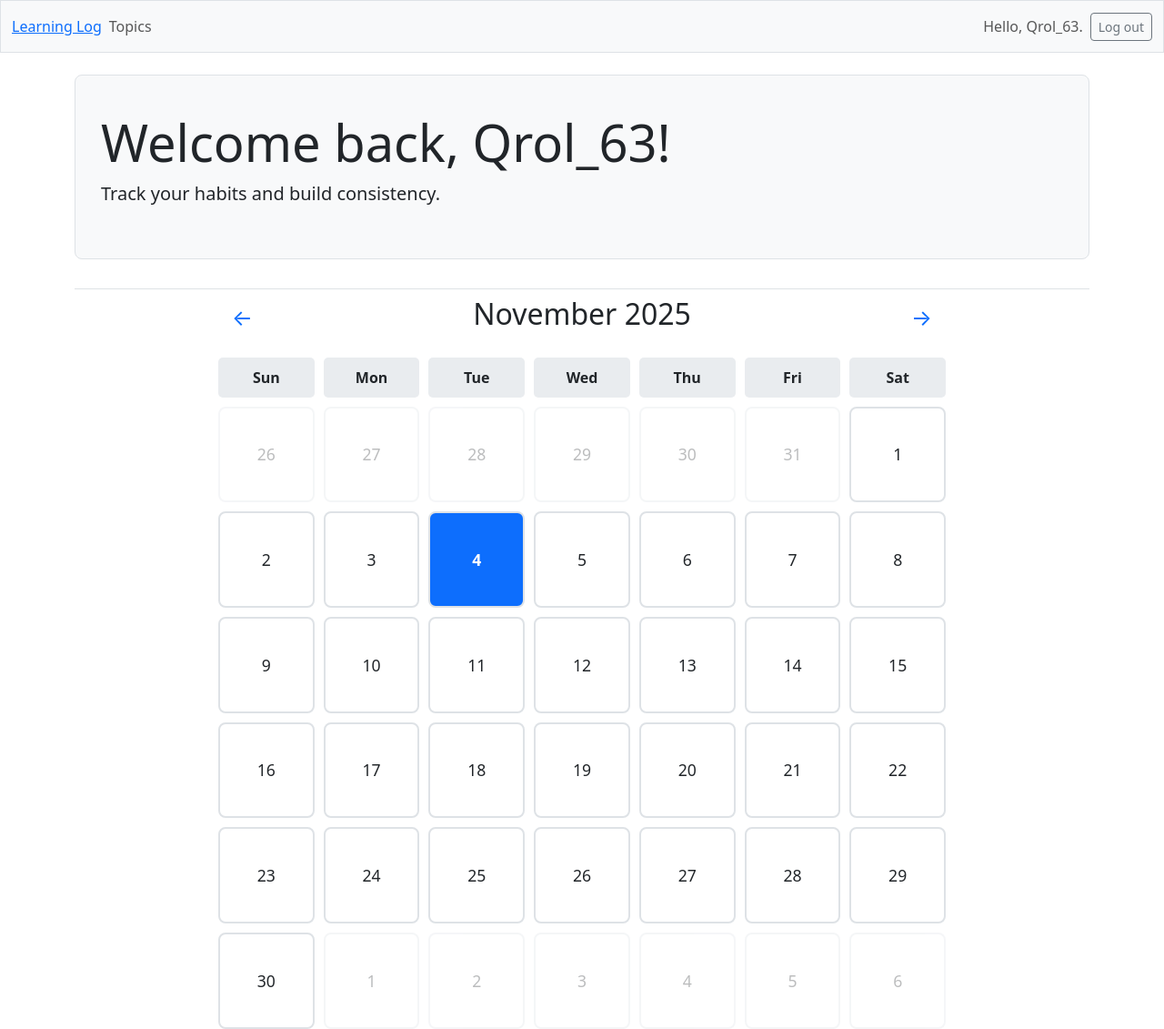
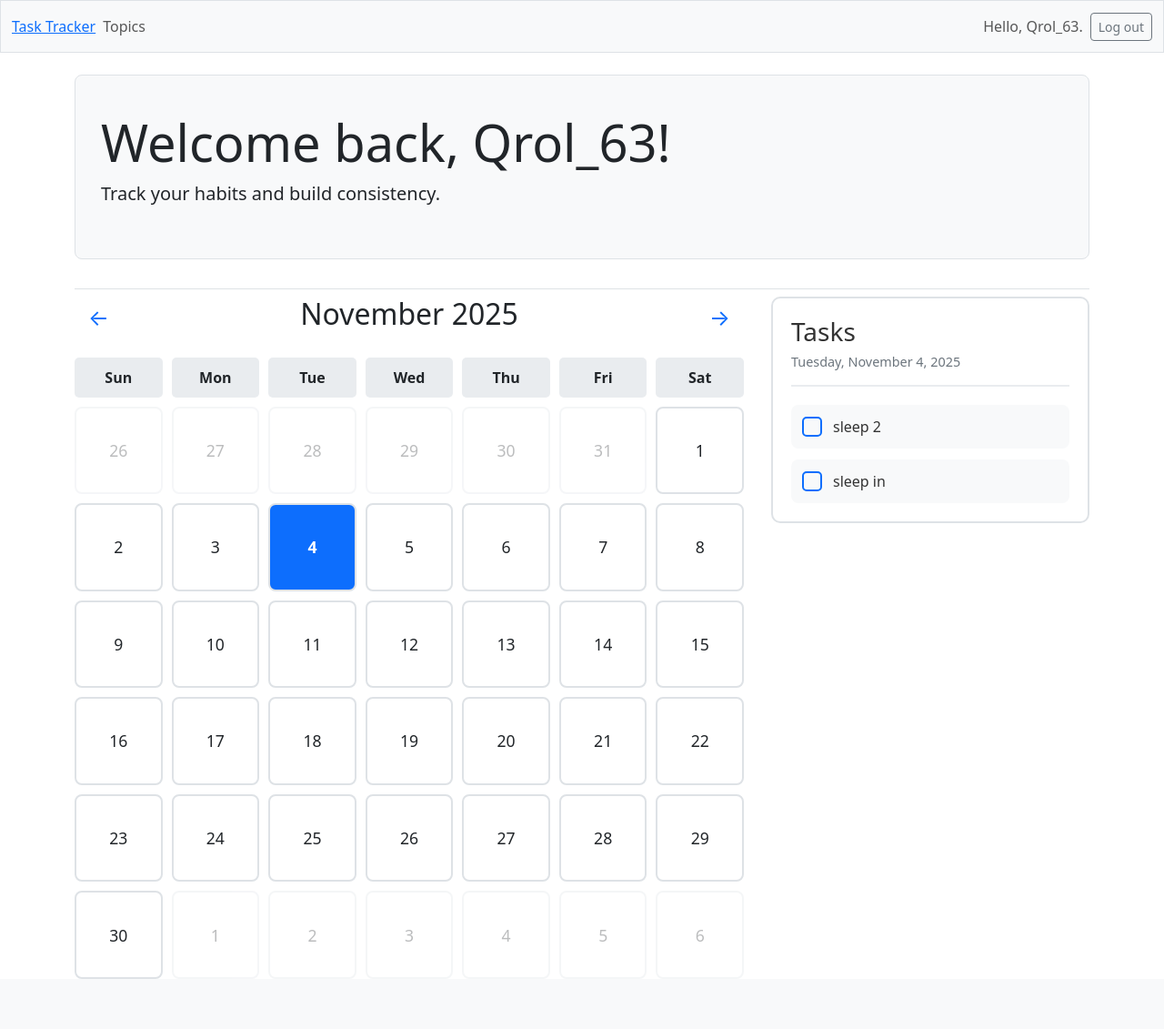
Before and after one commit to Qrol63/CY300, a Django app: page /home/ in a window 1280 px wide. Shown: the whole page at 91% size. After the commit the page ends 1076 px from the top, so only its background shows below. Run offline with Django 4.2, Linux system fonts and the light colour scheme; a user stored in the database is signed in; data comes from the database, SQL or seed files in the repository; both versions use the stored data as it was after the commit; some libraries are stand-ins or nearby versions.

Commit message:
Added daily tracker makes calendar day green when all tasks are clicked.

```diff
--- a/learning_logs/templates/learning_logs/base.html
+++ b/learning_logs/templates/learning_logs/base.html
@@ -4,7 +4,7 @@
 <head>
   <meta charset="utf-8">
   <meta name="viewport" content="width=device-width, initial-scale=1">
-  <title>Learning Log</title>
+  <title>Task Tracker</title>
 
   {% load django_bootstrap5 %}
   {% bootstrap_css %}
@@ -17,9 +17,9 @@
   <nav class="navbar navbar-expand-md navbar-light bg-light mb-4 border">
     <div class="container-fluid">
       {% if user.is_authenticated %}
-      <a href="{% url 'learning_logs:home' %}">Learning Log</a>
+      <a href="{% url 'learning_logs:home' %}">Task Tracker</a>
       {% else %}
-      <a href="{% url 'learning_logs:index' %}">Learning Log</a>
+      <a href="{% url 'learning_logs:index' %}">Task Tracker</a>
       {% endif %}
 
       <button class="navbar-toggler" type="button" data-bs-toggle="collapse" data-bs-target="#navbarCollapse"
--- a/learning_logs/templates/learning_logs/home.html
+++ b/learning_logs/templates/learning_logs/home.html
@@ -11,9 +11,16 @@
 
 {% block content %}
 <style>
+  .main-container {
+    display: grid;
+    grid-template-columns: 1fr 350px;
+    gap: 30px;
+    max-width: 1200px;
+    margin: 0 auto;
+  }
+
   .calendar-container {
-    max-width: 800px;
-    margin: 0 auto;
+    width: 100%;
   }
 
   .calendar-header {
@@ -66,7 +73,7 @@
     font-weight: bold;
   }
 
-  .calendar-day.selected {
+  .calendar-day.has-completed {
     background-color: #198754;
     color: white;
     border-color: #198754;
@@ -84,8 +91,98 @@
   .month-nav-btn:hover {
     color: #0a58ca;
   }
+
+  .tasks-panel {
+    background: white;
+    border: 2px solid #dee2e6;
+    border-radius: 10px;
+    padding: 20px;
+    height: fit-content;
+  }
+
+  .tasks-header {
+    margin-bottom: 20px;
+    padding-bottom: 15px;
+    border-bottom: 2px solid #e9ecef;
+  }
+
+  .tasks-header h3 {
+    margin: 0;
+    color: #333;
+  }
+
+  .selected-date {
+    color: #6c757d;
+    font-size: 0.9rem;
+    margin-top: 5px;
+  }
+
+  .task-list {
+    display: flex;
+    flex-direction: column;
+    gap: 12px;
+  }
+
+  .task-item {
+    display: flex;
+    align-items: center;
+    gap: 12px;
+    padding: 12px;
+    background: #f8f9fa;
+    border-radius: 8px;
+    transition: background 0.2s;
+  }
+
+  .task-item:hover {
+    background: #e9ecef;
+  }
+
+  .task-checkbox {
+    width: 22px;
+    height: 22px;
+    min-width: 22px;
+    border: 2px solid #0d6efd;
+    border-radius: 5px;
+    cursor: pointer;
+    display: flex;
+    align-items: center;
+    justify-content: center;
+    transition: all 0.2s;
+  }
+
+  .task-checkbox.checked {
+    background: #198754;
+    border-color: #198754;
+  }
+
+  .task-checkbox.checked::after {
+    content: '✓';
+    color: white;
+    font-weight: bold;
+    font-size: 14px;
+  }
+
+  .task-name {
+    flex: 1;
+    color: #333;
+    font-size: 1rem;
+  }
+
+  .no-tasks {
+    text-align: center;
+    color: #6c757d;
+    padding: 30px;
+    font-style: italic;
+  }
+
+  @media (max-width: 992px) {
+    .main-container {
+      grid-template-columns: 1fr;
+    }
+  }
 </style>
 
+<div class="main-container">
   <div class="calendar-container">
     <div class="calendar-header">
       <button class="month-nav-btn" onclick="previousMonth()">←</button>
@@ -96,19 +193,45 @@
     <div class="calendar-grid" id="calendar"></div>
   </div>
 
+  <div class="tasks-panel">
+    <div class="tasks-header">
+      <h3>Tasks</h3>
+      <div class="selected-date" id="selectedDate"></div>
+    </div>
+
+    <div class="task-list" id="taskList">
+      {% if topics %}
+      {% for topic in topics %}
+      <div class="task-item" onclick="toggleTaskFromElement(this)">
+        <div class="task-checkbox" data-topic-id="{{ topic.id }}"></div>
+        <div class="task-name">{{ topic.text }}</div>
+      </div>
+      {% endfor %}
+      {% else %}
+      <div class="no-tasks">No topics yet. <a href="{% url 'learning_logs:new_topic' %}">Add one!</a></div>
+      {% endif %}
+    </div>
+  </div>
+</div>
+
 <script>
   let currentDate = new Date();
-  let selectedDates = new Set();
+  let selectedDate = new Date();
+  let completions = {};
 
   const monthNames = ['January', 'February', 'March', 'April', 'May', 'June',
     'July', 'August', 'September', 'October', 'November', 'December'];
   const dayLabels = ['Sun', 'Mon', 'Tue', 'Wed', 'Thu', 'Fri', 'Sat'];
 
+  function getDateKey(date) {
+    return date.getFullYear() + '-' + date.getMonth() + '-' + date.getDate();
+  }
+
   function renderCalendar() {
     const year = currentDate.getFullYear();
     const month = currentDate.getMonth();
 
-    document.getElementById('monthYear').textContent = `${monthNames[month]} ${year}`;
+    document.getElementById('monthYear').textContent = monthNames[month] + ' ' + year;
 
     const firstDay = new Date(year, month, 1).getDay();
     const daysInMonth = new Date(year, month + 1, 0).getDate();
@@ -117,27 +240,23 @@
     const calendar = document.getElementById('calendar');
     calendar.innerHTML = '';
 
-    // Day labels
-    dayLabels.forEach(day => {
+    for (let i = 0; i < dayLabels.length; i++) {
       const label = document.createElement('div');
       label.className = 'calendar-day-label';
-      label.textContent = day;
+      label.textContent = dayLabels[i];
       calendar.appendChild(label);
-    });
+    }
 
-    // Previous month days
     for (let i = firstDay - 1; i >= 0; i--) {
       const day = createDayElement(daysInPrevMonth - i, true);
       calendar.appendChild(day);
     }
 
-    // Current month days
     for (let i = 1; i <= daysInMonth; i++) {
       const day = createDayElement(i, false);
       calendar.appendChild(day);
     }
 
-    // Next month days
     const remainingDays = 42 - (firstDay + daysInMonth);
     for (let i = 1; i <= remainingDays; i++) {
       const day = createDayElement(i, true);
@@ -155,7 +274,8 @@
       return day;
     }
 
-    // Check if today
+    const dateKey = getDateKey(new Date(currentDate.getFullYear(), currentDate.getMonth(), dayNum));
+
     const today = new Date();
     if (dayNum === today.getDate() &&
       currentDate.getMonth() === today.getMonth() &&
@@ -163,26 +283,61 @@
       day.classList.add('today');
     }
 
-    // Check if selected
-    const dateKey = `${currentDate.getFullYear()}-${currentDate.getMonth()}-${dayNum}`;
-    if (selectedDates.has(dateKey)) {
-      day.classList.add('selected');
+    const totalTasks = document.querySelectorAll('.task-checkbox').length;
+    if (completions[dateKey] && completions[dateKey].length === totalTasks && totalTasks > 0) {
+      day.classList.add('has-completed');
     }
 
-    day.onclick = () => toggleDate(dayNum);
+    day.onclick = function () { selectDate(dayNum); };
 
     return day;
   }
 
-  function toggleDate(dayNum) {
-    const dateKey = `${currentDate.getFullYear()}-${currentDate.getMonth()}-${dayNum}`;
-
-    if (selectedDates.has(dateKey)) {
-      selectedDates.delete(dateKey);
-    } else {
-      selectedDates.add(dateKey);
+  function selectDate(dayNum) {
+    selectedDate = new Date(currentDate.getFullYear(), currentDate.getMonth(), dayNum);
+    updateSelectedDateDisplay();
+    updateTaskCheckboxes();
   }
 
+  function updateSelectedDateDisplay() {
+    const options = { weekday: 'long', year: 'numeric', month: 'long', day: 'numeric' };
+    const dateString = selectedDate.toLocaleDateString('en-US', options);
+    document.getElementById('selectedDate').textContent = dateString;
+  }
+
+  function updateTaskCheckboxes() {
+    const dateKey = getDateKey(selectedDate);
+    const completedToday = completions[dateKey] || [];
+
+    const checkboxes = document.querySelectorAll('.task-checkbox');
+    checkboxes.forEach(function (checkbox) {
+      const topicId = parseInt(checkbox.getAttribute('data-topic-id'));
+      if (completedToday.indexOf(topicId) > -1) {
+        checkbox.classList.add('checked');
+      } else {
+        checkbox.classList.remove('checked');
+      }
+    });
+  }
+
+  function toggleTaskFromElement(element) {
+    const checkbox = element.querySelector('.task-checkbox');
+    const topicId = parseInt(checkbox.getAttribute('data-topic-id'));
+
+    const dateKey = getDateKey(selectedDate);
+
+    if (!completions[dateKey]) {
+      completions[dateKey] = [];
+    }
+
+    const index = completions[dateKey].indexOf(topicId);
+    if (index > -1) {
+      completions[dateKey].splice(index, 1);
+    } else {
+      completions[dateKey].push(topicId);
+    }
+
+    updateTaskCheckboxes();
     renderCalendar();
   }
 
@@ -196,7 +351,8 @@
     renderCalendar();
   }
 
-  // Initialize calendar
+  updateSelectedDateDisplay();
   renderCalendar();
+  updateTaskCheckboxes();
 </script>
 {% endblock content %}
--- a/learning_logs/views.py
+++ b/learning_logs/views.py
@@ -13,7 +13,9 @@ def index(request):
 @login_required
 def home(request):
     """The home page for Learning Log."""
-    return render(request, 'learning_logs/home.html')
+    topics = Topic.objects.filter(owner=request.user).order_by('text')
+    context = {'topics': topics}
+    return render(request, 'learning_logs/home.html', context)
 
 @login_required
 def topics(request):
```
Also changed, not shown: learning_logs/templates/learning_logs/index.html (+3 -4 lines), db.sqlite3. Lines whose indentation alone changed are shown as unchanged.
